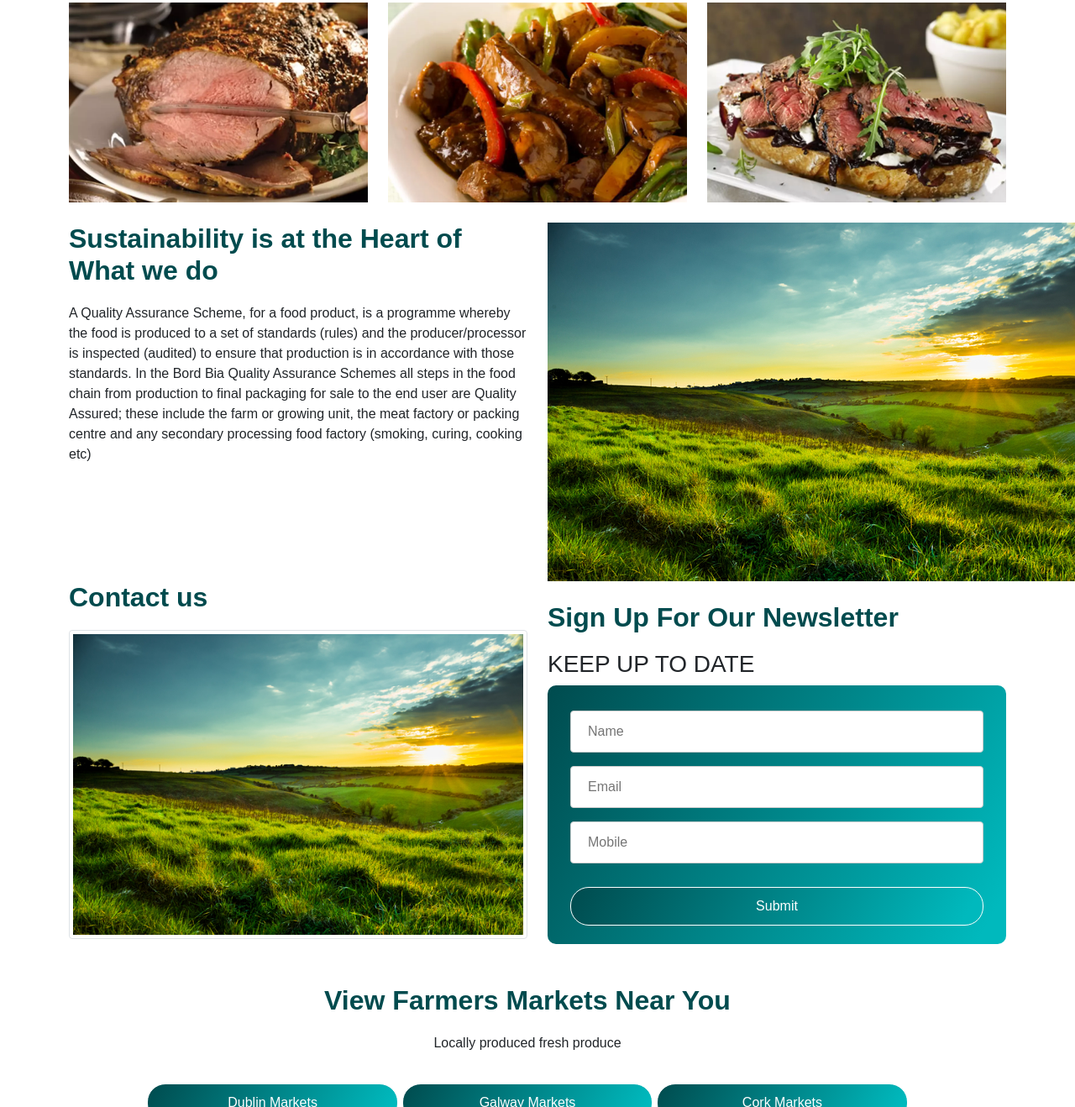
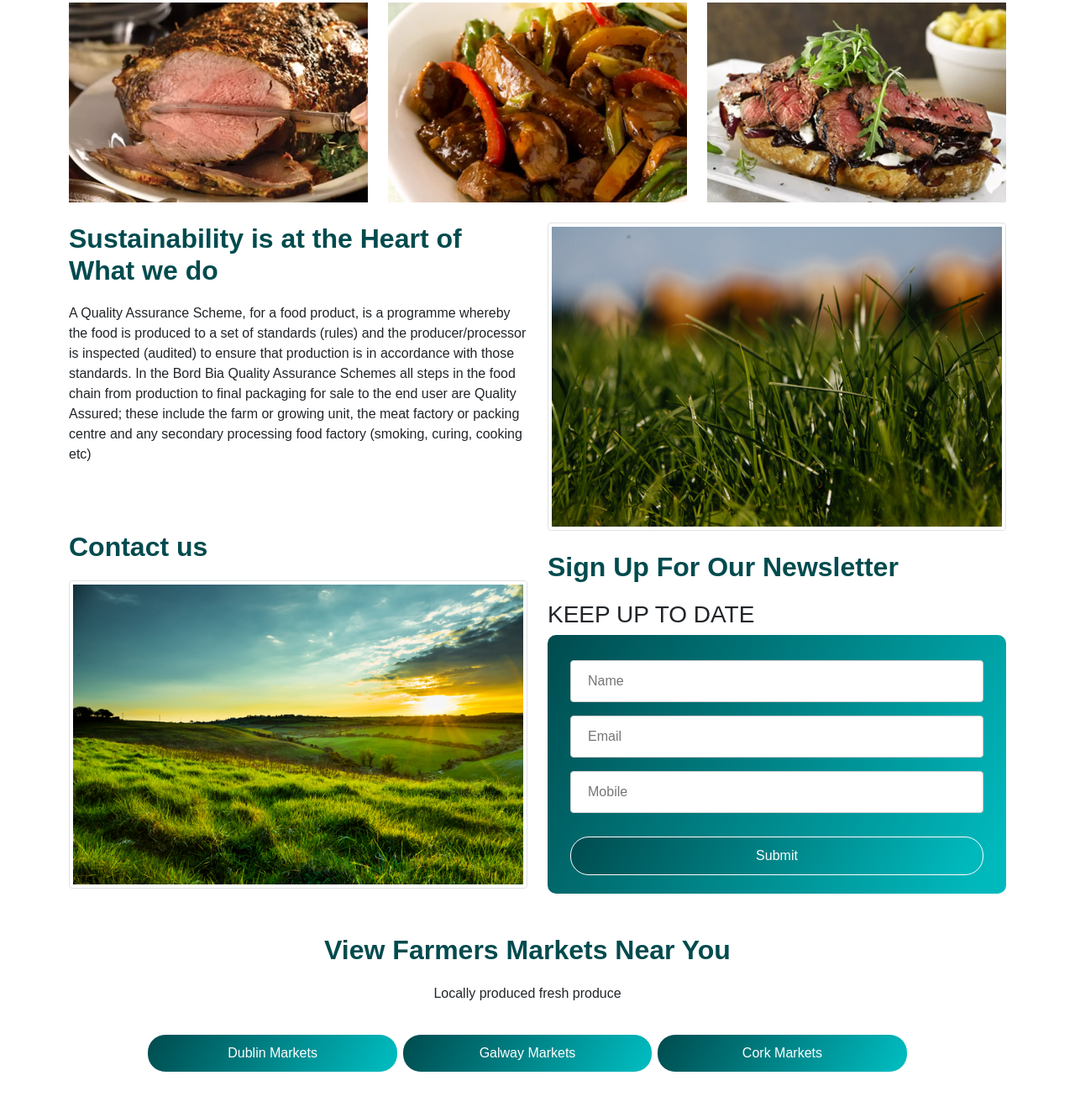
Before and after one commit to AlisonHughes88/irish-beef, a plain HTML site: page index.html in a window 1280 px wide. Shown: the part 851-2169 px from the top of the page at 84% size. Drawn offline with nearby package versions, Linux system fonts and the light colour scheme.

Commit message:
Update index.html

```diff
--- a/index.html
+++ b/index.html
@@ -99,13 +99,13 @@
 					the meat factory or packing centre and any secondary processing food factory (smoking, curing, cooking etc)</p>
 			</div>
 			<div class ="col-lg-6 col-md-6 col-sm-12">
-				<img src="Images/Placeholder/Field-Close-Up.jpg" >
+				<img src="Images/Placeholder/Grass-Close-Up.jpg" class= "img-thumbnail" >
 			</div>
 		</div>
 		<div class="row">
 			<div class ="col-lg-6 col-md-6 col-sm-12">
 				<h2 id="news">Contact us</h2>
-				<img src="images/Placeholder/Field-Close-Up.jpg" alt="grass-close-up" class="img-thumbnail">
+				<img src="Images/Placeholder/Field-Close-Up.jpg" alt="grass-close-up" class="img-thumbnail">
 			</div>
 			<div class ="col-lg-6 col-md-6 col-sm-12">
 					<br>
```
